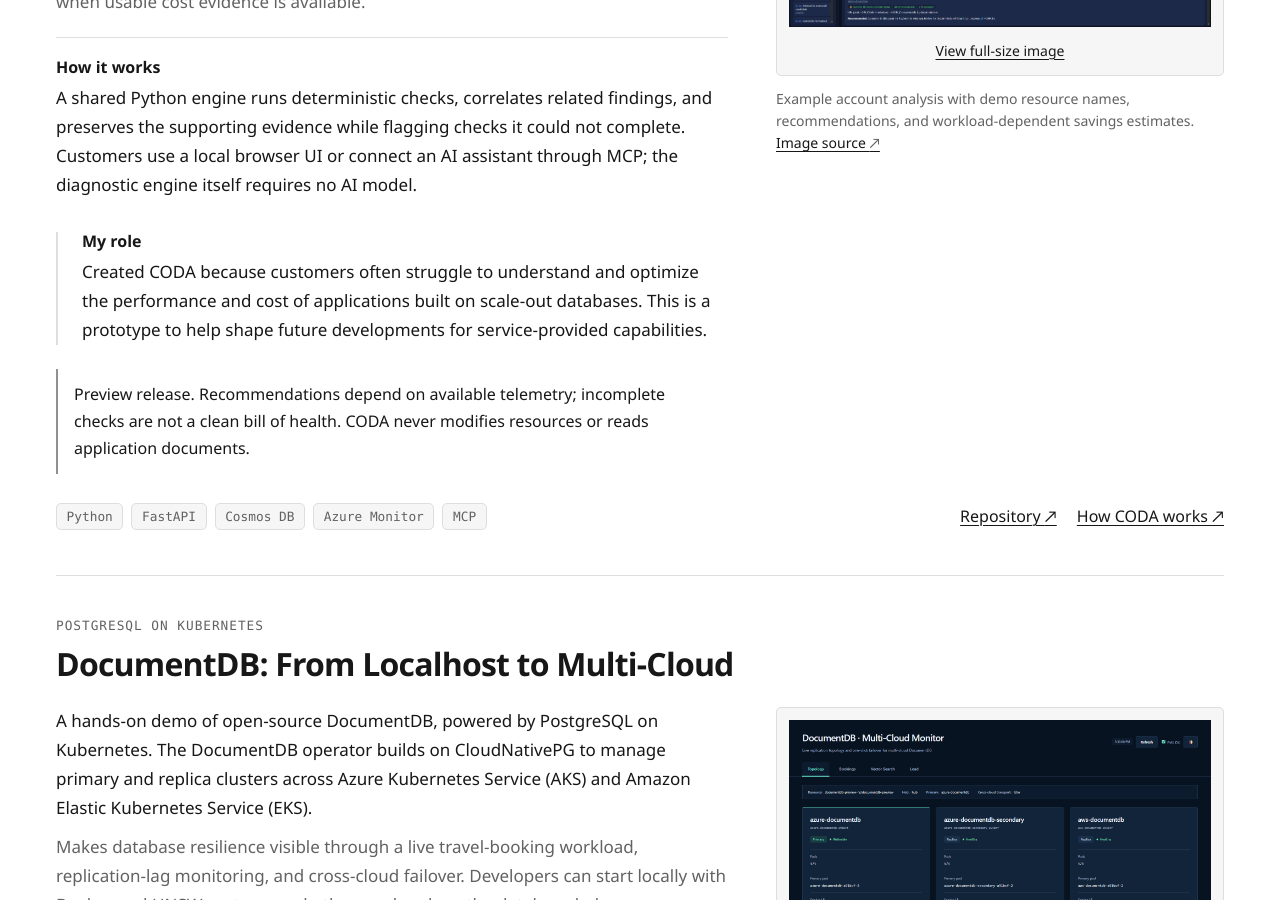
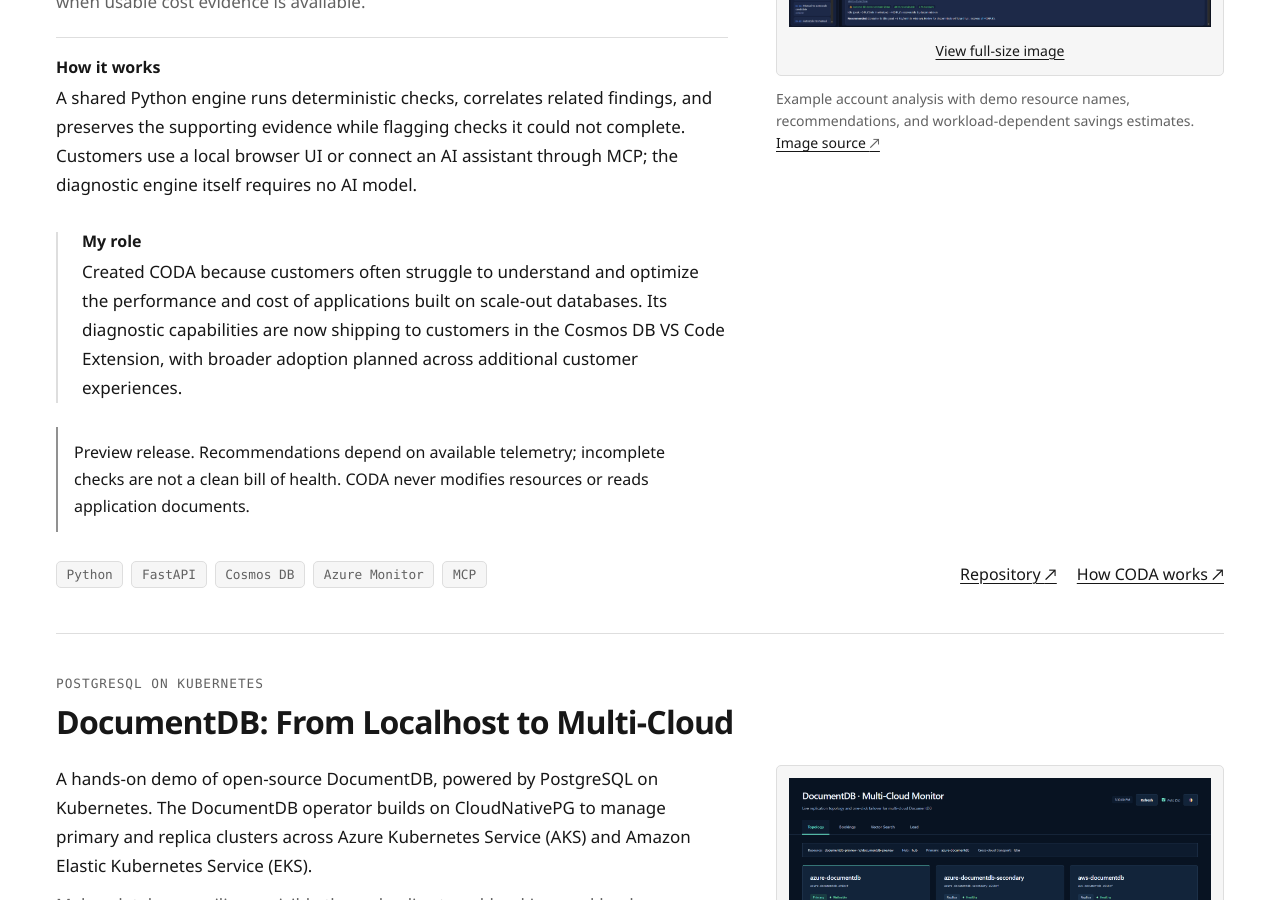
Before and after one commit to markjbrown/markjbrown.github.io, a Jekyll site: the page built from projects.md, in a window 1280 px wide and 900 px high, scrolled down 954 px. Built offline with Jekyll 4.4.1, drawn with Linux system fonts in a browser that asks for light colours.

Commit message:
Update CODA role to reflect customer delivery
Co-authored-by: Copilot App <223556219+Copilot@users.noreply.github.com>

```diff
--- a/_data/projects.yml
+++ b/_data/projects.yml
@@ -6,7 +6,7 @@
   summary: Making scale-out database performance and cost easier to understand, with evidence-backed diagnostics and practical recommendations.
   description: A local, read-only diagnostic app that turns Cosmos DB for NoSQL configuration, metrics, and optional query logs into recommendations for throughput, partitioning, query efficiency, and cost.
   value: Helps customers understand why their applications are slow or expensive, distinguish capacity shortages from hot partitions and inefficient queries, and evaluate targeted changes instead of simply adding throughput. Estimates savings when usable cost evidence is available.
-  role: Created CODA because customers often struggle to understand and optimize the performance and cost of applications built on scale-out databases. This is a prototype to help shape future developments for service-provided capabilities.
+  role: Created CODA because customers often struggle to understand and optimize the performance and cost of applications built on scale-out databases. Its diagnostic capabilities are now shipping to customers in the Cosmos DB VS Code Extension, with broader adoption planned across additional customer experiences.
   sample_highlight:
     heading: How it works
     description: A shared Python engine runs deterministic checks, correlates related findings, and preserves the supporting evidence while flagging checks it could not complete. Customers use a local browser UI or connect an AI assistant through MCP; the diagnostic engine itself requires no AI model.
```
